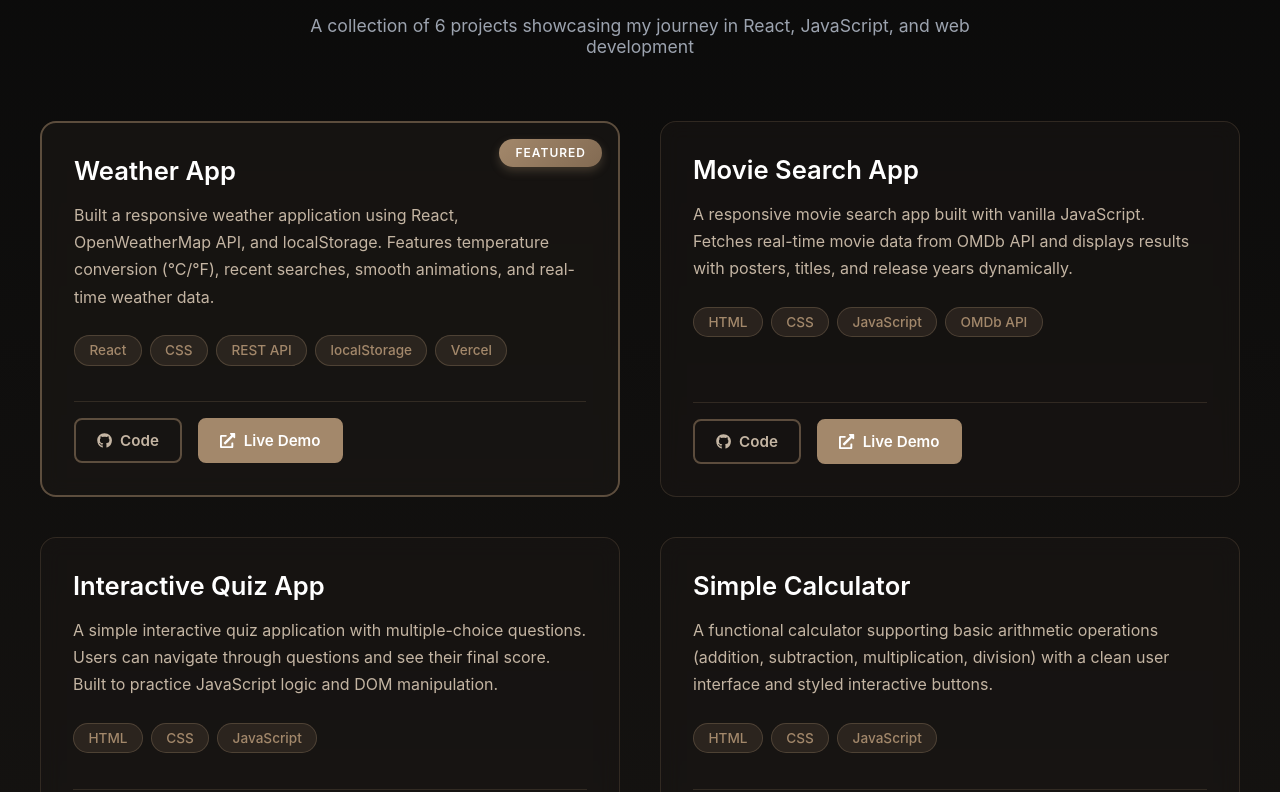
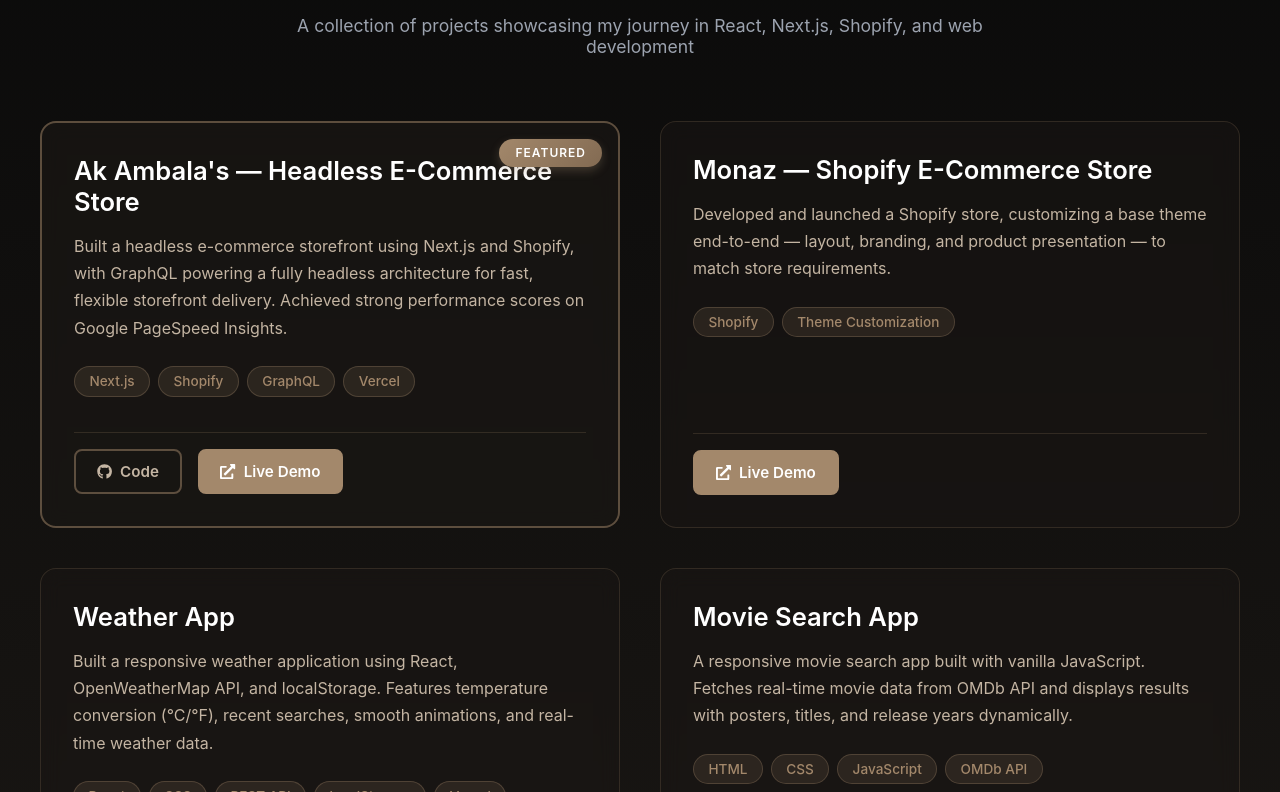
Before and after one commit to areej-png/personal-site, a React (Vite) app: page / in a window 1280 px wide. Shown: the part 3488-4280 px from the top of the page. Built offline with nearby package versions, Linux system fonts and the light colour scheme.

Commit message:
Refactor project list and update descriptions
Removed several projects from the list and updated the project description to reflect a broader range of technologies.

```diff
--- a/src/components/Project.jsx
+++ b/src/components/Project.jsx
@@ -4,12 +4,26 @@
 export default function Projects() {
   const projects = [
     {
+      title: "Ak Ambala's — Headless E-Commerce Store",
+      description: "Built a headless e-commerce storefront using Next.js and Shopify, with GraphQL powering a fully headless architecture for fast, flexible storefront delivery. Achieved strong performance scores on Google PageSpeed Insights.",
+      tech: ['Next.js', 'Shopify', 'GraphQL', 'Vercel'],
+      liveLink: 'https://akambalas.com',
+      codeLink: 'https://github.com/areej-png/ak-ambalas-next',
+      featured: true
+    },
+    {
+      title: 'Monaz — Shopify E-Commerce Store',
+      description: "Developed and launched a Shopify store, customizing a base theme end-to-end — layout, branding, and product presentation — to match store requirements.",
+      tech: ['Shopify', 'Theme Customization'],
+      liveLink: 'https://monaaz.com',
+      codeLink: null
+    },
+    {
       title: 'Weather App',
       description: 'Built a responsive weather application using React, OpenWeatherMap API, and localStorage. Features temperature conversion (°C/°F), recent searches, smooth animations, and real-time weather data.',
       tech: ['React', 'CSS', 'REST API', 'localStorage', 'Vercel'],
       liveLink: 'https://weather-app-react-phi-flax.vercel.app/',
-      codeLink: 'https://github.com/areej-png/Weather-App-react',
-      featured: true
+      codeLink: 'https://github.com/areej-png/Weather-App-react'
     },
     {
       title: 'Movie Search App',
@@ -17,27 +31,6 @@
       tech: ['HTML', 'CSS', 'JavaScript', 'OMDb API'],
       liveLink: 'https://movie-search-app-three-lac.vercel.app/',
       codeLink: 'https://github.com/areej-png/movie-search-app'
-    },
-    {
-      title: "Interactive Quiz App",
-      description: "A simple interactive quiz application with multiple-choice questions. Users can navigate through questions and see their final score. Built to practice JavaScript logic and DOM manipulation.",
-      tech: ["HTML", "CSS", "JavaScript"],
-      liveLink: 'https://quiz-app-js-roan.vercel.app/',
-      codeLink: 'https://github.com/areej-png/quiz-app-js'
-    },
-    {
-      title: 'Simple Calculator',
-      description: "A functional calculator supporting basic arithmetic operations (addition, subtraction, multiplication, division) with a clean user interface and styled interactive buttons.",
-      tech: ['HTML', 'CSS', 'JavaScript'],
-      liveLink: 'https://simple-calculator-9xel.vercel.app/',
-      codeLink: 'https://github.com/areej-png/simple-calculator'
-    },
-    {
-      title: "GitHub Workflow Simulation",
-      description: "Simulated a professional GitHub team workflow to practice real-world version control techniques. Implemented branch management, pull requests, conflict resolution, squash merges, and rebasing.",
-      tech: ["Git", "GitHub", "Version Control"],
-      liveLink: 'https://team-project-dpuy.vercel.app/',
-      codeLink: 'https://github.com/areej-png/team-project'
     }
   ];
 
@@ -46,7 +39,7 @@
       <div className="container">
         <h2 className="section-title">Featured Projects</h2>
         <p className="section-subtitle">
-          A collection of 6 projects showcasing my journey in React, JavaScript, and web development
+          A collection of projects showcasing my journey in React, Next.js, Shopify, and web development
         </p>
 
         <div className="projects-grid">
@@ -69,6 +62,7 @@
               </div>
 
               <div className="project-links">
+                {project.codeLink && (
                   <a
                     href={project.codeLink}
                     target="_blank"
@@ -77,6 +71,7 @@
                   >
                     <FaGithub /> Code
                   </a>
+                )}
                 <a
                   href={project.liveLink}
                   target="_blank"
```
Lines whose indentation alone changed are shown as unchanged.
